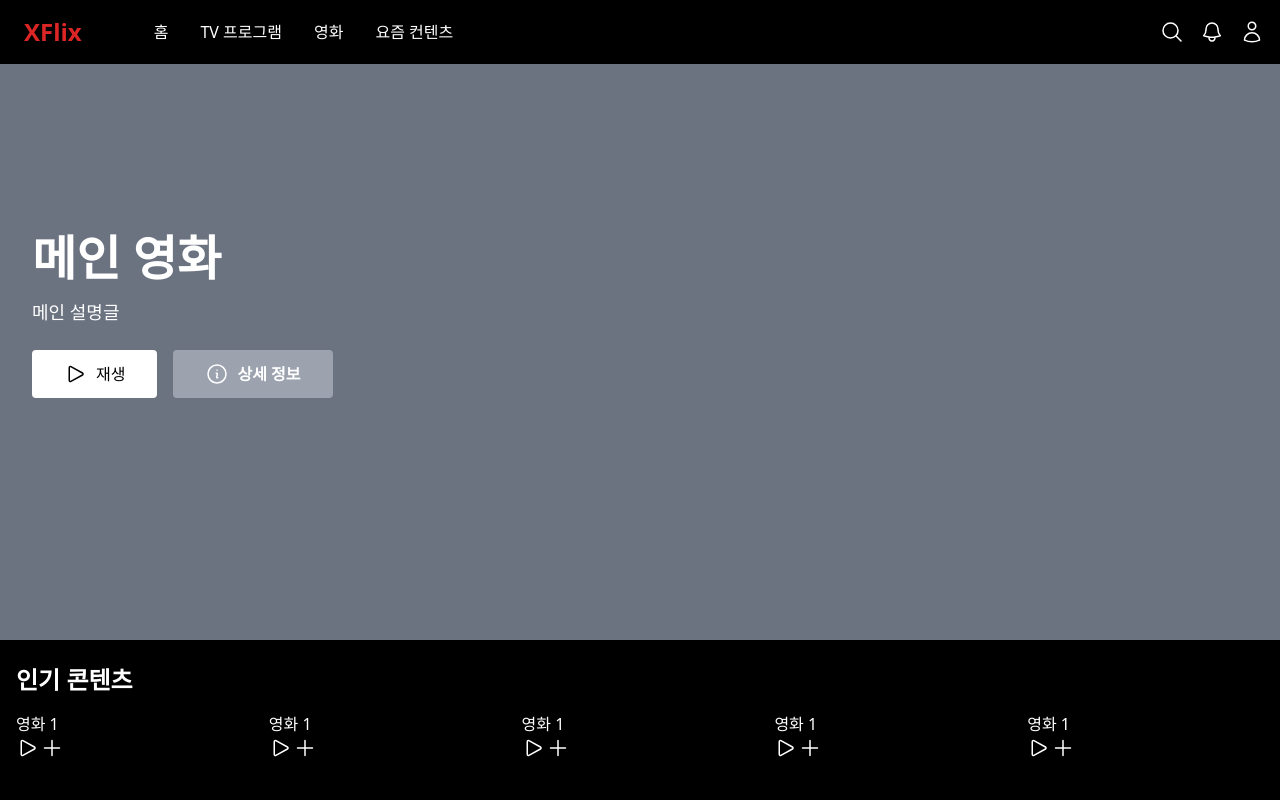
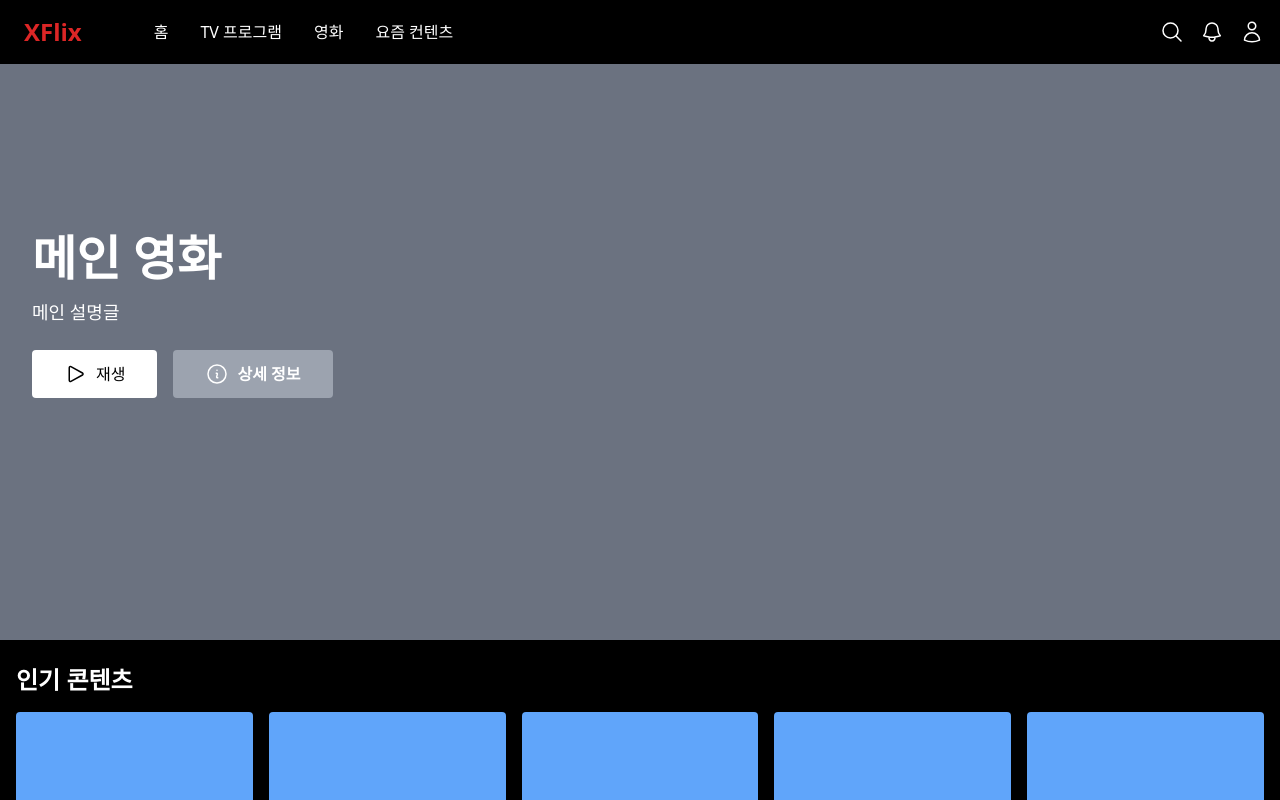
Before and after one commit to software92/Xflix--sw, a React (Vite) app: page / in a window 1280 px wide. Shown: the top 800 px of the page. Built offline with nearby package versions, Linux system fonts and the light colour scheme.

Commit message:
style: contents style & header 수정 (contents가 확대될 때 header 보다 아래에 위치하도록 수정)

```diff
--- a/src/components/ContentsRow.tsx
+++ b/src/components/ContentsRow.tsx
@@ -2,11 +2,14 @@ import { ICONS } from '../assets'
 
 function ContentsRow() {
   return (
-    <li>
-      <p>영화 1</p>
-      <div>
-        <button>{ICONS.play}</button>
-        <button>{ICONS.plus}</button>
+    <li className='bg-blue-400 h-[200px] rounded p-2 hover:scale-[1.02] group z-5'>
+      {/* cover */}
+      <div className='h-full flex flex-col justify-end gap-2 cursor-pointer rounded p-4 bg-black/60 opacity-0 group-hover:opacity-100 duration-200'>
+        <h2 className='text-lg font-semibold'>영화 1</h2>
+        <div className='flex gap-2'>
+          <button className='p-2 bg-red-400 rounded-full'>{ICONS.play}</button>
+          <button className='p-2 bg-red-400 rounded-full'>{ICONS.plus}</button>
+        </div>
       </div>
     </li>
   )
--- a/src/components/layout/Header.tsx
+++ b/src/components/layout/Header.tsx
@@ -2,7 +2,7 @@ import { ICONS } from '../../assets'
 
 function Header() {
   return (
-    <header className='sticky top-0 w-full flex gap-16 p-4 bg-black '>
+    <header className='sticky top-0 w-full flex gap-16 p-4 bg-black z-10'>
       {/* link 추가 */}
       <h1 className='font-black text-2xl text-red-600 px-2 hover:cursor-pointer'>
         XFlix
```
